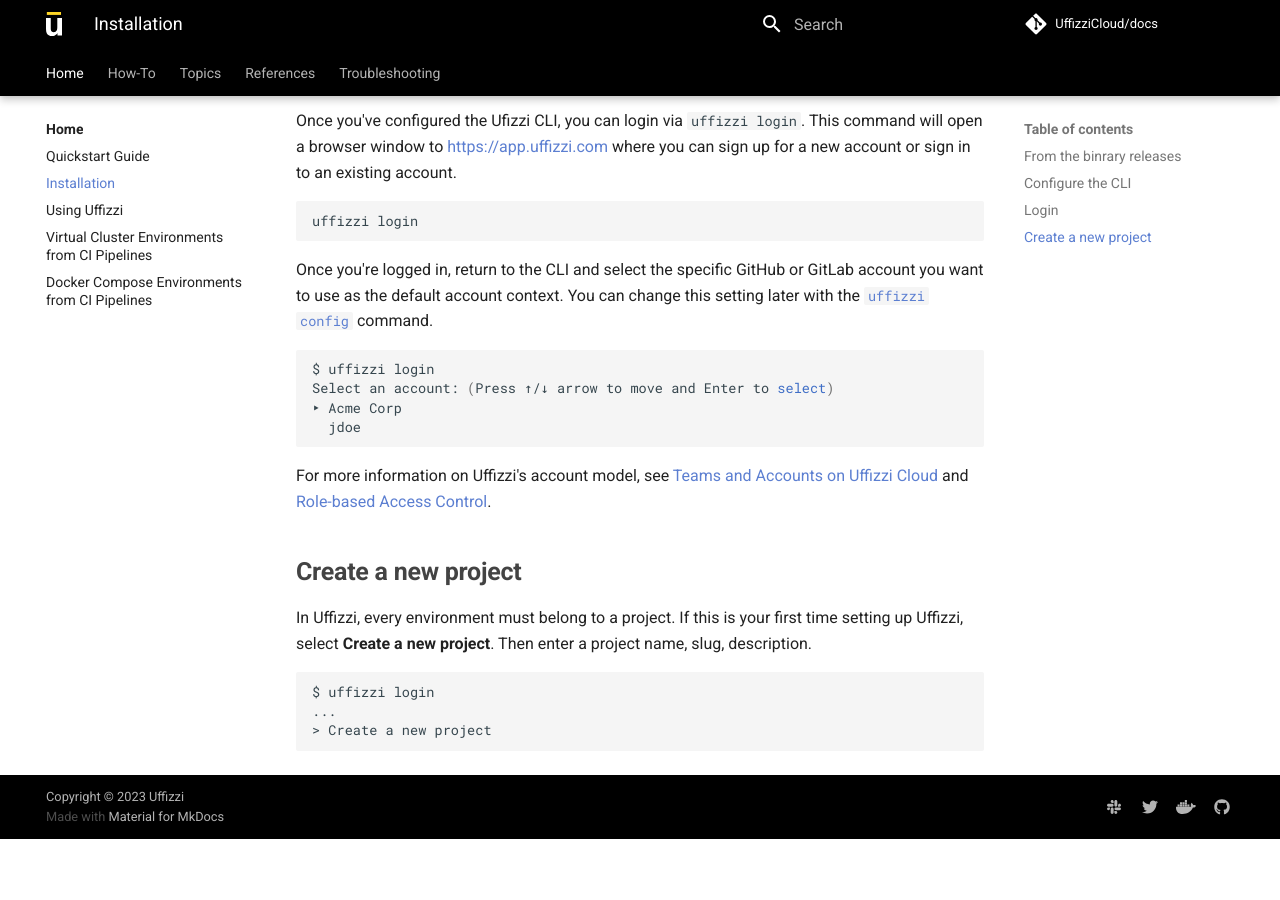
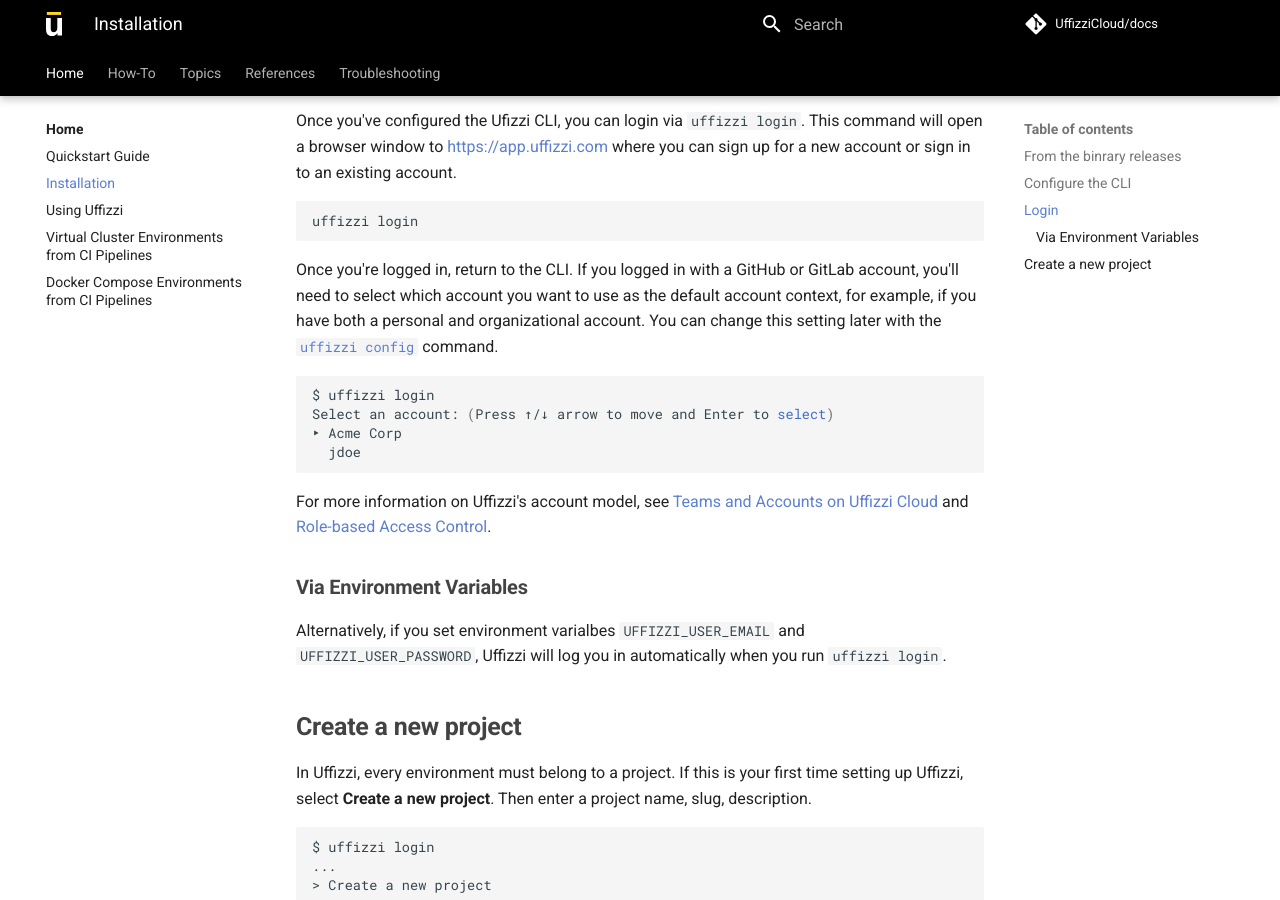
Before and after one commit to UffizziCloud/docs, an MkDocs documentation site: the page built from docs/install.md, in a window 1280 px wide and 900 px high, scrolled down 762 px. Built offline with MkDocs 1.6.1 and Material for MkDocs 9.7.7, drawn with Linux system fonts in a browser that asks for light colours; comment, search, counter and statistics services are not loaded; before the commit the page ends 1601 px from its top, so only the background shows below that.

Commit message:
include description of environment variable login

````diff
--- a/docs/install.md
+++ b/docs/install.md
@@ -42,7 +42,7 @@
 uffizzi login
 ```
 
-Once you're logged in, return to the CLI and select the specific GitHub or GitLab account you want to use as the default account context. You can change this setting later with the [`uffizzi config`](references/cli.md#config) command.
+Once you're logged in, return to the CLI. If you logged in with a GitHub or GitLab account, you'll need to select which account you want to use as the default account context, for example, if you have both a personal and organizational account. You can change this setting later with the [`uffizzi config`](references/cli.md#config) command.
 
 ``` bash
 $ uffizzi login
@@ -53,6 +53,10 @@
 
 For more information on Uffizzi's account model, see [Teams and Accounts on Uffizzi Cloud](topics/teams-and-accounts.md) and [Role-based Access Control](topics/rbac.md).
 
+### Via Environment Variables
+
+Alternatively, if you set environment varialbes `UFFIZZI_USER_EMAIL` and `UFFIZZI_USER_PASSWORD`, Uffizzi will log you in automatically when you run `uffizzi login`.
+
 ## Create a new project
 
 In Uffizzi, every environment must belong to a project. If this is your first time setting up Uffizzi, select **Create a new project**. Then enter a project name, slug, description.
````
